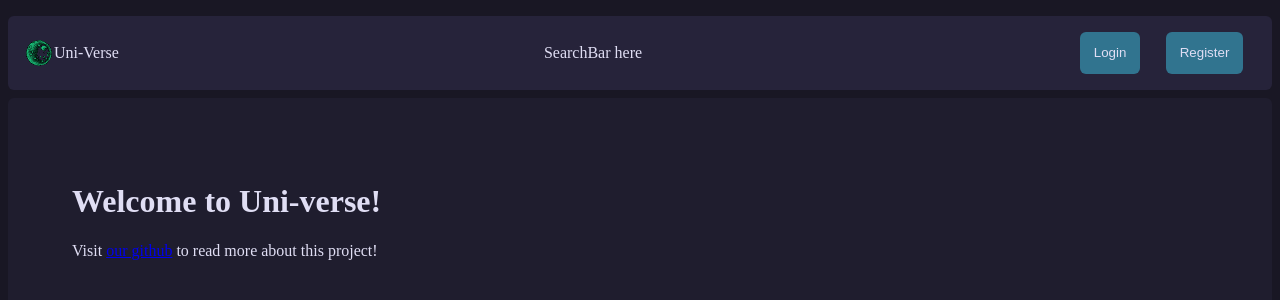
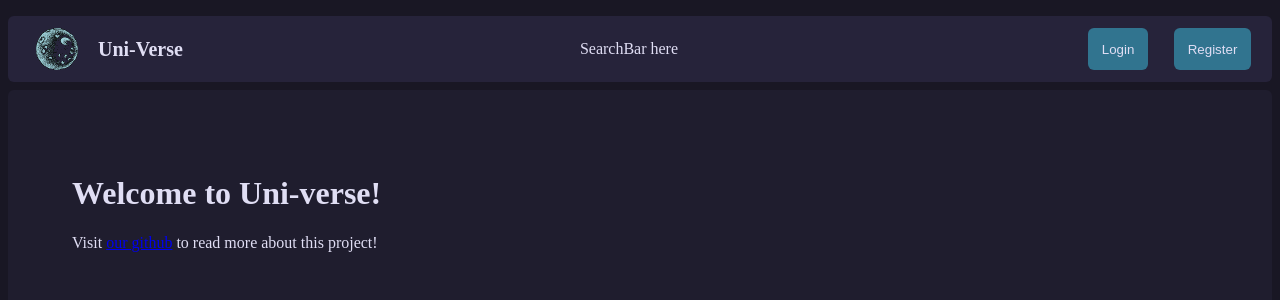
Before and after one commit to uni-verse-fm/uni-verse-frontend, a SvelteKit app: page / in a window 1280 px wide. Shown: the top 300 px of the page. Built offline with nearby package versions, Linux system fonts and the light colour scheme; no server answers.

Commit message:
branding: change logo

```diff
--- a/src/routes/header.svelte
+++ b/src/routes/header.svelte
@@ -16,7 +16,7 @@
 
 <header>
 	<div class="branding">
-		<img src={Icon} alt="Uni-verse logo" width={30} height={30} />
+		<img src={Icon} alt="Uni-verse logo" width={50} height={50} />
 		<p>Uni-Verse</p>
 	</div>
 	<div class="">
@@ -45,7 +45,7 @@
 		right: 1em;
 		justify-content: space-between;
 		position: sticky;
-		padding: 1em;
+		padding: 0.5em;
 
 		border-radius: var(--rounding);
 	}
@@ -68,4 +68,13 @@
 		display: flex;
 		flex-direction: row;
 	}
+
+  .branding img {
+    padding: 0 1em;
+  }
+
+  .branding p {
+    font-size: 20px;
+    font-weight: bold;
+  }
 </style>
```
Also changed, not shown: src/lib/images/uni-verse-logo.svg.
